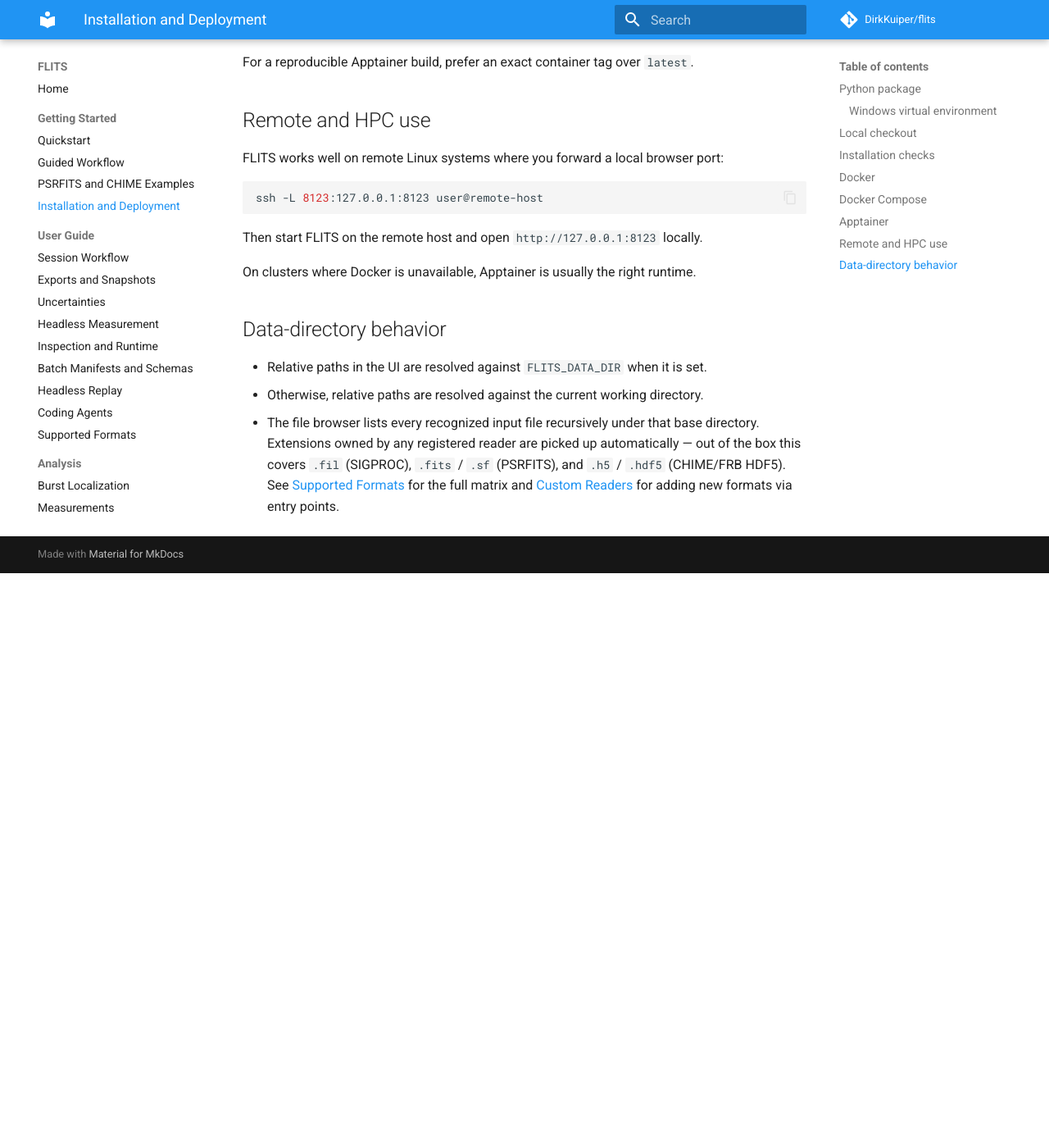
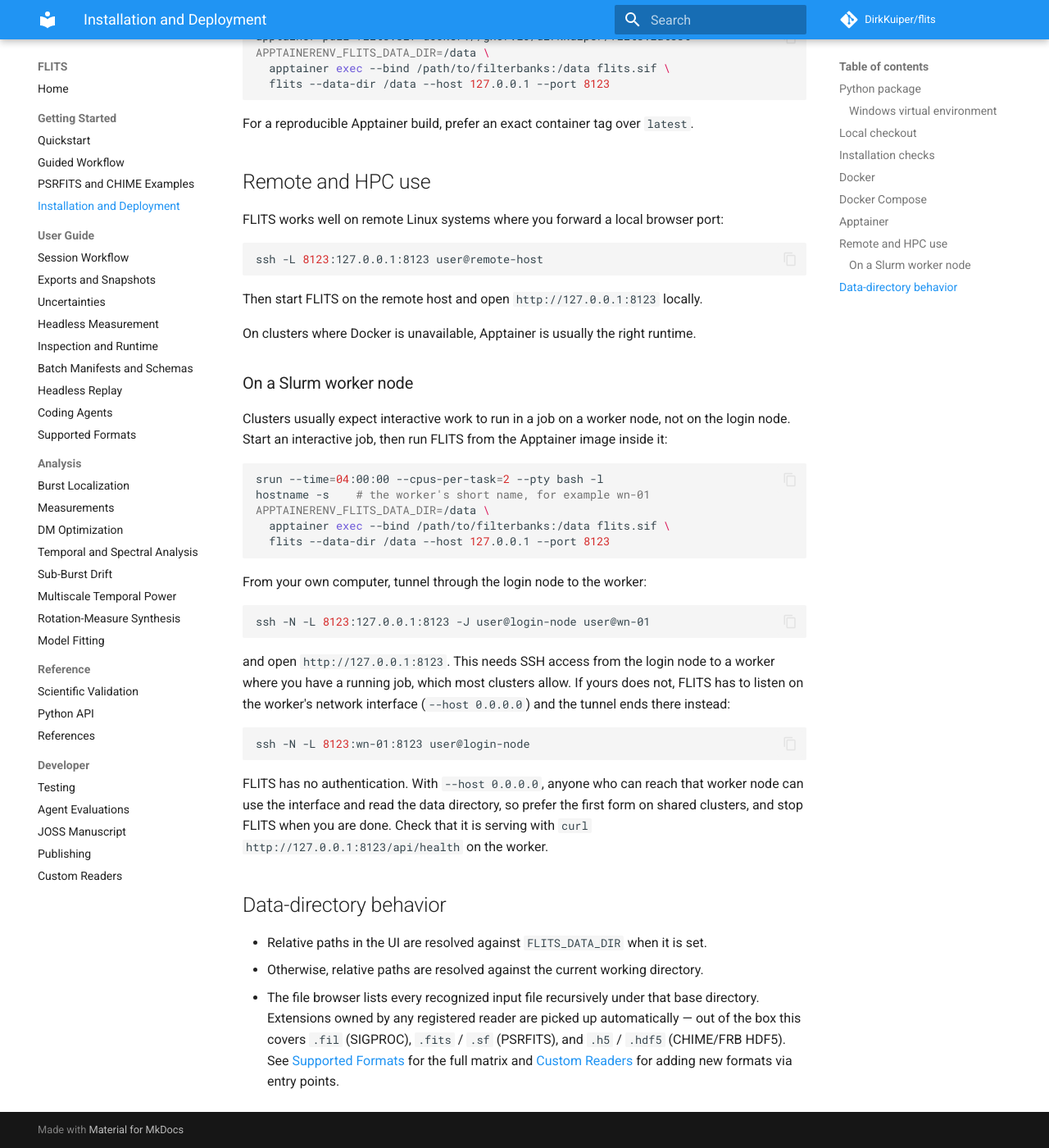
Before and after one commit to DirkKuiper/flits, an MkDocs documentation site: the page built from docs/installation.md, in a window 1280 px wide and 1400 px high, scrolled down 3411 px. Shown: the whole window at 82% size. Built offline with MkDocs 1.6.1 and Material for MkDocs 9.7.7, drawn with Linux system fonts in a browser that asks for light colours; comment, search, counter and statistics services are not loaded; before the commit the page ends 4110 px from its top, so only the background shows below that; some of the changed text lies outside the part shown.

Commit message:
docs(installation): run FLITS in a Slurm job and tunnel to the worker
The remote section covered only a tunnel to the host running FLITS. On
clusters, interactive work runs in a job on a worker node behind a login
node. Describe that: start FLITS from the Apptainer image in an `srun`
session, and reach it with an SSH jump through the login node. Where the
cluster does not allow that, describe the tunnel that ends at the
worker, and warn that FLITS has no authentication when it listens on the
worker's network interface. This generalizes the SURF Spider notes on
the unmerged `spider-usage` branch.

Also list the minor-version image tag that releases publish, say images
are built for amd64 and arm64, and pin the example to 1.7.0 instead of
1.2.0.

````diff
--- a/docs/installation.md
+++ b/docs/installation.md
@@ -93,8 +93,11 @@ The published image is available at `ghcr.io/dirkkuiper/flits`.
 Recommended tags:
 
 - `latest` for the newest stable release
-- an exact tag such as `1.2.0` when you want a reproducible deployment
+- a minor version such as `1.7` for its newest patch release
+- an exact tag such as `1.7.0` when you want a reproducible deployment
 - `edge` for snapshots built from `main`
+
+Every release image is built for `linux/amd64` and `linux/arm64`.
 
 Run the latest stable release:
 
@@ -171,6 +174,40 @@ Then start FLITS on the remote host and open `http://127.0.0.1:8123` locally.
 
 On clusters where Docker is unavailable, Apptainer is usually the right runtime.
 
+### On a Slurm worker node
+
+Clusters usually expect interactive work to run in a job on a worker node, not
+on the login node. Start an interactive job, then run FLITS from the Apptainer
+image inside it:
+
+```bash
+srun --time=04:00:00 --cpus-per-task=2 --pty bash -l
+hostname -s    # the worker's short name, for example wn-01
+APPTAINERENV_FLITS_DATA_DIR=/data \
+  apptainer exec --bind /path/to/filterbanks:/data flits.sif \
+  flits --data-dir /data --host 127.0.0.1 --port 8123
+```
+
+From your own computer, tunnel through the login node to the worker:
+
+```bash
+ssh -N -L 8123:127.0.0.1:8123 -J user@login-node user@wn-01
+```
+
+and open `http://127.0.0.1:8123`. This needs SSH access from the login node to
+a worker where you have a running job, which most clusters allow. If yours
+does not, FLITS has to listen on the worker's network interface
+(`--host 0.0.0.0`) and the tunnel ends there instead:
+
+```bash
+ssh -N -L 8123:wn-01:8123 user@login-node
+```
+
+FLITS has no authentication. With `--host 0.0.0.0`, anyone who can reach that
+worker node can use the interface and read the data directory, so prefer the
+first form on shared clusters, and stop FLITS when you are done. Check that it
+is serving with `curl http://127.0.0.1:8123/api/health` on the worker.
+
 ## Data-directory behavior
 
 - Relative paths in the UI are resolved against `FLITS_DATA_DIR` when it is set.
````
Also changed, not shown: other parts of docs/installation.md (+1 -1 lines).
